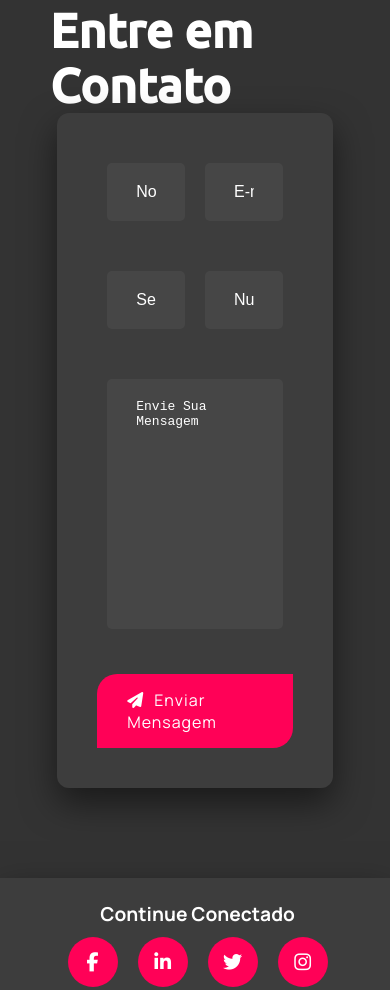
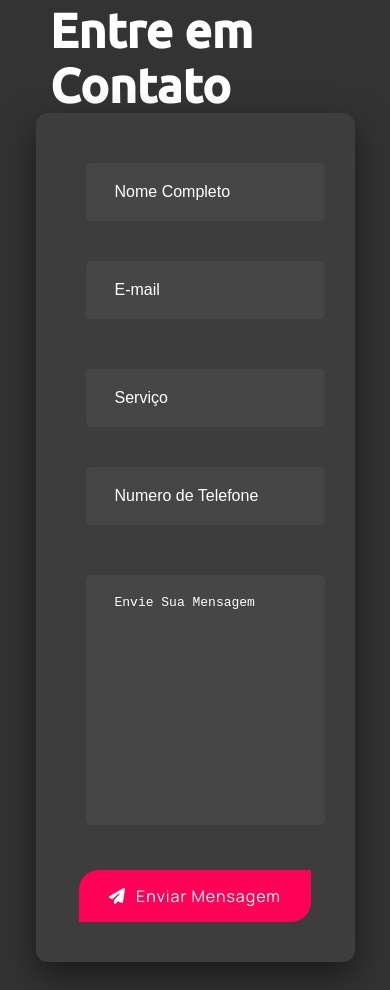
Before and after one commit to HenryGabriell/restaurante-responsivo, a plain HTML site: page index.html in a window 390 px wide. Shown: the part 6232-7222 px from the top of the page. Drawn offline with Linux system fonts and the light colour scheme.

Commit message:
contato 100% responsivo

```diff
--- a/style.css
+++ b/style.css
@@ -830,10 +830,6 @@ footer .footerBx .address a{
     .contact .contactBx{
         width: 95%;
     }
-    /*.delivery {
-        display: block;
-        flex-direction: column;
-    }*/
     #del1{
         float: none;
     }
@@ -904,6 +900,9 @@ footer .footerBx .address a{
         font-size: 15px;
         padding-left: 8.5%;
     }
+    .contact .contactBx{
+        width: 110%;
+    }
 }
 
 @media(max-width: 600px){
@@ -932,6 +931,10 @@ footer .footerBx .address a{
     }
     .about .containerBox{
         margin-right: 60%;
+    }
+    .contact .contactBx .input-row{
+        display: block;
+
     }
 
     footer .footerBx{
```
